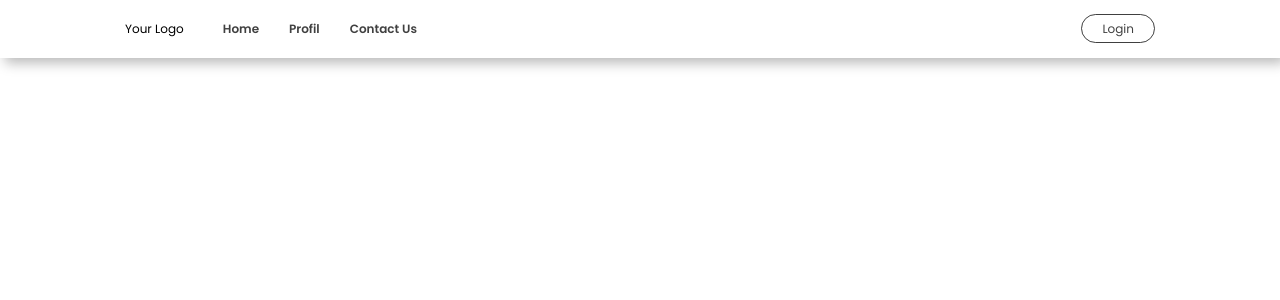
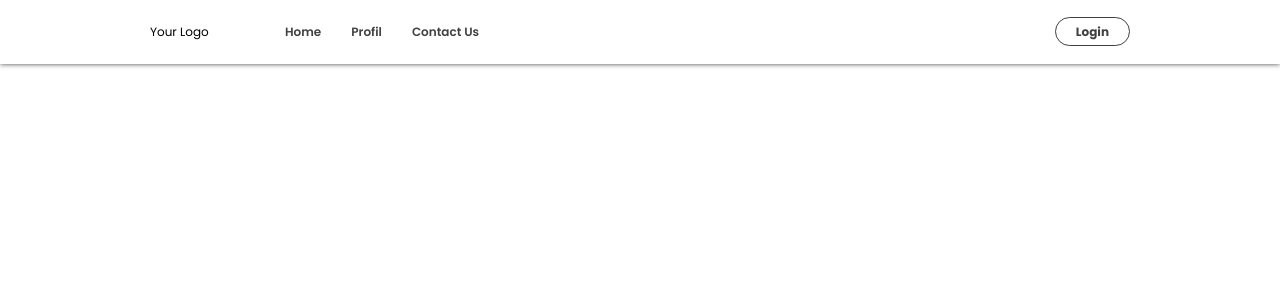
Before and after one commit to pinyink/learning-css, a PHP site: page / in a window 1280 px wide. Shown: the top 300 px of the page. Run offline with PHP 8.4, Linux system fonts and the light colour scheme.

Commit message:
fix header navbar

```diff
--- /dev/null
+++ b/blog/assets/script.js
@@ -0,0 +1,9 @@
+const mobileNavToggler = document.querySelector('.mobile-nav-toggle');
+const navbar = document.querySelector('#navbar');
+
+
+mobileNavToggler.addEventListener('click', function() {
+    navbar.classList.toggle('navbar-mobile');
+    this.classList.toggle('fa-bars');
+    this.classList.toggle('fa-close');
+});
--- a/blog/assets/style.css
+++ b/blog/assets/style.css
@@ -9,22 +9,28 @@
 
 header {
     display: flex;
+    align-items: center;
     justify-content: space-between;
-    align-items: center;
     background-color: #fff;
-    padding: 5px 125px;
-    box-shadow: 5px 5px 12px rgb(0, 0, 0, 0.28);
-    min-height: 48px;
+    width: calc(100% - 300px);
+    padding: 0 150px;
+    box-shadow: 0 0 5px rgb(0, 0, 0, 0.75);
+}
+
+header .logo {
+    width: 120px;
 }
 
 header .navbar {
     display: flex;
     align-items: center;
-    width: 74vw;
     justify-content: space-between;
+    min-height: 64px;
+    width: calc(100% - 120px);
+    font-weight: 800;
 }
 
-header .navbar .menu {
+.navbar .menu {
     margin: 0;
     padding-left: 0;
     display: flex;
--- a/blog/index.html
+++ b/blog/index.html
@@ -20,8 +20,10 @@
             <div class="header-right">
                 <a href="#">Login</a>
             </div>
+            <i class="fas fa-bars mobile-nav-toggle"></i>
         </nav>
-        <i class="fas fa-bars mobile-nav-toggle"></i>
     </header>
+
+    <script src="assets/script.js"></script>
 </body>
 </html>
```
Also changed, not shown: other parts of blog/assets/style.css (+53 -12 lines). Lines whose indentation alone changed are shown as unchanged.
